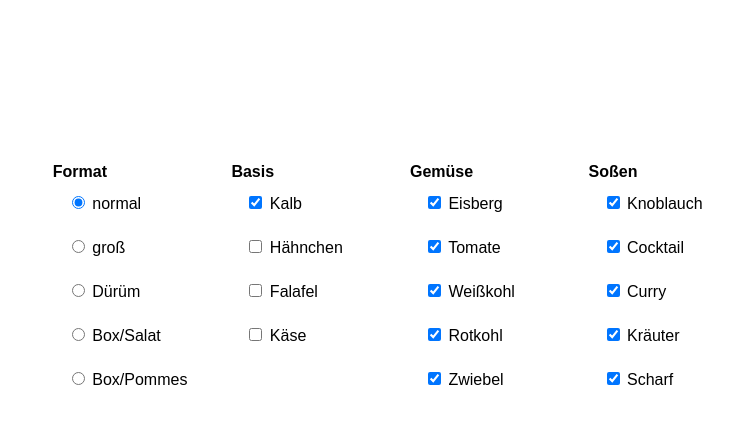
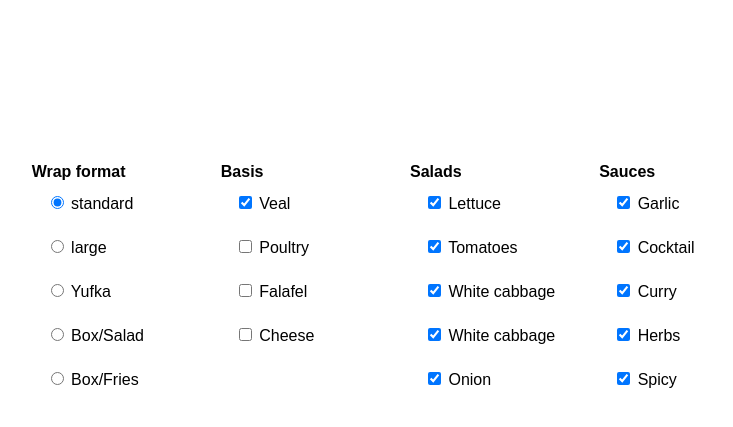
Before and after one commit to alexx0r/alexx0r.github.io, a plain HTML site: page index.html in a window 1280 px wide. Shown: the part 113-540 px from the top of the page, without its empty margins (245-978 px from the left). Drawn offline with Linux system fonts and the light colour scheme.

Commit message:
Add English label translations for non-german languages

```diff
--- a/index.html
+++ b/index.html
@@ -74,101 +74,101 @@
     <div id="bottom">
         <div id="grid">
             <div class="column">
-                <b>Format</b>
+                <b class="translated" translationKey="format">Format</b>
                 <fieldset class="checklist">
                     <label>
                         <input type="radio" name="format" value="0"/>
-                        normal
+                        <span class="translated" translationKey="format-normal">normal</span>
                     </label>
                     <label>
                         <input type="radio" name="format" value="2"/>
-                        gro&szlig;
+                        <span class="translated" translationKey="format-large">groß</span>
                     </label>
                     <label>
                         <input type="radio" name="format" value="1"/>
-                        D&uuml;r&uuml;m
+                        <span class="translated" translationKey="format-yufka">Dürüm</span>
                     </label>
                     <label>
                         <input type="radio" name="format" value="3"/>
-                        Box/Salat
+                        <span class="translated" translationKey="format-box-salat">Box/Salat</span>
                     </label>
                     <label>
                         <input type="radio" name="format" value="4"/>
-                        Box/Pommes
+                        <span class="translated" translationKey="format-box-fries">Box/Pommes</span>
                     </label>
                 </fieldset>
             </div>
 
             <div class="column">
-                <b>Basis</b>
+                <b class="translated" translationKey="basis">Basis</b>
                 <fieldset class="checklist">
                     <label>
                         <input type="checkbox" name="basis-veal"/>
-                        Kalb
+                        <span class="translated" translationKey="basis-veal">Kalb</span>
                     </label>
                     <label>
                         <input type="checkbox" name="basis-chicken"/>
-                        H&auml;hnchen
+                        <span class="translated" translationKey="basis-poultry">H&auml;hnchen</span>
                     </label>
                     <label>
                         <input type="checkbox" name="basis-falafel"/>
-                        Falafel
+                        <span class="translated" translationKey="basis-falafel">Falafel</span>
                     </label>
                     <label>
                         <input type="checkbox" name="basis-cheese"/>
-                        K&auml;se
+                        <span class="translated" translationKey="basis-cheese">K&auml;se</span>
                     </label>
                 </fieldset>
             </div>
 
             <div class="column">
-                <b>Gem&uuml;se</b>
+                <b class="translated" translationKey="salat">Gem&uuml;se</b>
                 <fieldset class="checklist">
                     <label>
                         <input type="checkbox" name="salat-eisberg"/>
-                        Eisberg
+                        <span class="translated" translationKey="salat-lettuce">Eisberg</span>
                     </label>
                     <label>
                         <input type="checkbox" name="salat-tomate"/>
-                        Tomate
+                        <span class="translated" translationKey="salat-tomato">Tomate</span>
                     </label>
                     <label>
                         <input type="checkbox" name="salat-weisskohl"/>
-                        Weißkohl
+                        <span class="translated" translationKey="salat-white-cabbage">Weißkohl</span>
                     </label>
                     <label>
                         <input type="checkbox" name="salat-rotkohl"/>
-                        Rotkohl
+                        <span class="translated" translationKey="salat-red-cabbage">Rotkohl</span>
                     </label>
                     <label>
                         <input type="checkbox" name="salat-zwiebel"/>
-                        Zwiebel
+                        <span class="translated" translationKey="salat-onion">Zwiebel</span>
                     </label>
                 </fieldset>
             </div>
 
             <div class="column">
-                <b>So&szlig;en</b>
+                <b class="translated" translationKey="sauces">So&szlig;en</b>
                 <fieldset class="checklist">
                     <label>
                         <input type="checkbox" name="sosse-knoblauch"/>
-                        Knoblauch
+                        <span class="translated" translationKey="sauces-garlic">Knoblauch</span>
                     </label>
                     <label>
                         <input type="checkbox" name="sosse-cocktail"/>
-                        Cocktail
+                        <span class="translated" translationKey="sauces-cocktail">Cocktail</span>
                     </label>
                     <label>
                         <input type="checkbox" name="sosse-curry"/>
-                        Curry
+                        <span class="translated" translationKey="sauces-curry">Curry</span>
                     </label>
                     <label>
                         <input type="checkbox" name="sosse-herbs"/>
-                        Kr&auml;uter
+                        <span class="translated" translationKey="sauces-herbs">Kr&auml;uter</span>
                     </label>
                     <label>
                         <input type="checkbox" name="sosse-scharf"/>
-                        Scharf
+                        <span class="translated" translationKey="sauces-spicy">Scharf</span>
                     </label>
                 </fieldset>
             </div>
@@ -313,6 +313,46 @@
     const BIT_SOSSE_SCHARF = 1 << 2;
     const BIT_CHICKEN = 1 << 1;
     const BIT_VEAL = 1 << 0;
+
+    const translationsEN = {
+        'format': 'Wrap format',
+        'format-normal': 'standard',
+        'format-large': 'large',
+        'format-yufka': 'Yufka',
+        'format-box-salat': 'Box/Salad',
+        'format-box-fries': 'Box/Fries',
+        'basis': 'Basis',
+        'basis-veal': 'Veal',
+        'basis-poultry': 'Poultry',
+        'basis-falafel': 'Falafel',
+        'basis-cheese': 'Cheese',
+        'salat': 'Salads',
+        'salat-lettuce': 'Lettuce',
+        'salat-tomato': 'Tomatoes',
+        'salat-white-cabbage': 'White cabbage',
+        'salat-red-cabbage': 'White cabbage',
+        'salat-onion': 'Onion',
+        'sauces': 'Sauces',
+        'sauces-garlic': 'Garlic',
+        'sauces-cocktail': 'Cocktail',
+        'sauces-curry': 'Curry',
+        'sauces-herbs': 'Herbs',
+        'sauces-spicy': 'Spicy',
+    };
+
+    for (let translatedElement of document.getElementsByClassName("translated")) {
+        const key = translatedElement.getAttribute('translationKey');
+        if(key) {
+            translatedElement.innerHTML = msg(translatedElement.innerText, key);
+        }
+    }
+
+    function msg(defaultTranslation, id) {
+        if(navigator.language.includes("de")) {
+            return defaultTranslation;
+        }
+        return translationsEN[id] || defaultTranslation;
+    }
 </script>
 
 </body>
```
